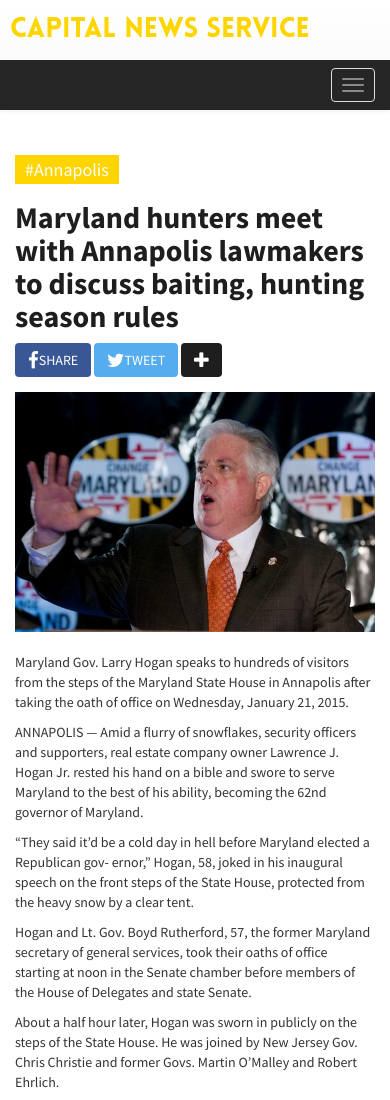
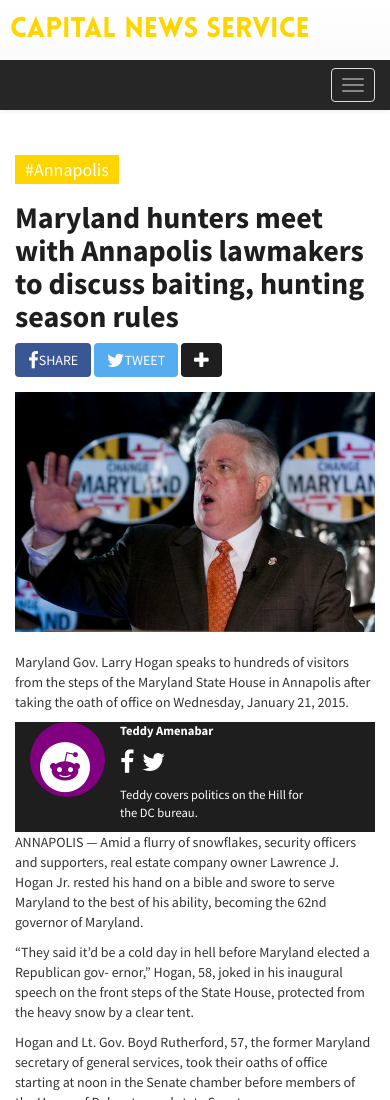
Before and after one commit to Capital-News-Service/CNS_Redesign, a plain HTML site: page article.html in a window 390 px wide. Shown: the top 1100 px of the page. Drawn offline with nearby package versions, Linux system fonts and the light colour scheme; a script that the page names is missing.

Commit message:
Afternoon updates 0416
Playing around with byline options. Still seems to be breaking right at
the tablet cutoff.

```diff
--- a/article.html
+++ b/article.html
@@ -140,6 +140,17 @@ C:::::C              N::::::N    N::::::::::N            S:::::S
                         Maryland Gov. Larry Hogan speaks to hundreds of visitors from the steps of the Maryland State House in Annapolis after taking the oath of office on Wednesday, January 21, 2015.
                     </p>
                 </div>
+
+                <row class="col-xs-12 author-bio">
+                    <div class="col-xs-4 author-bio-pic">
+                        <i class="fa fa-reddit"></i>
+                    </div>
+                    <div class="col-xs-8 author-bio-des">
+                        <p><b>Teddy Amenabar</b></p>
+                        <p><i class="fa fa-facebook fa-2x"></i> &nbsp;&nbsp;<i class="fa fa-twitter fa-2x"></i></p>
+                        <p>Teddy covers politics on the Hill for the DC bureau.</p>
+                    </div>
+                </row>
 
                 <p>ANNAPOLIS — Amid a flurry of snowflakes, security officers and supporters, real estate company owner Lawrence J. Hogan Jr. rested his hand on a bible and swore to serve Maryland to the best of his ability, becoming the 62nd governor of Maryland.</p>
                 <p>“They said it’d be a cold day in hell before Maryland elected a Republican gov- ernor,” Hogan, 58, joked in his inaugural speech on the front steps of the State House, protected from the heavy snow by a clear tent.</p>
--- a/stylesheet.css
+++ b/stylesheet.css
@@ -798,6 +798,20 @@ text-shadow: 0 -1px 0 rgba(0, 0, 0, .3);
   margin-top: 10px;
 }
 
+.author-bio {
+  background-color: #1e1e1e;
+  color: white;
+  font-size: 0.9em;
+}
+.author-bio-pic {
+  background: purple;
+  border-radius: 50%;
+  width:75px;
+  height: 75px;
+  padding: 10px;
+  font-size: 50px;
+}
+
 /*
 
 ***********************************************
```
